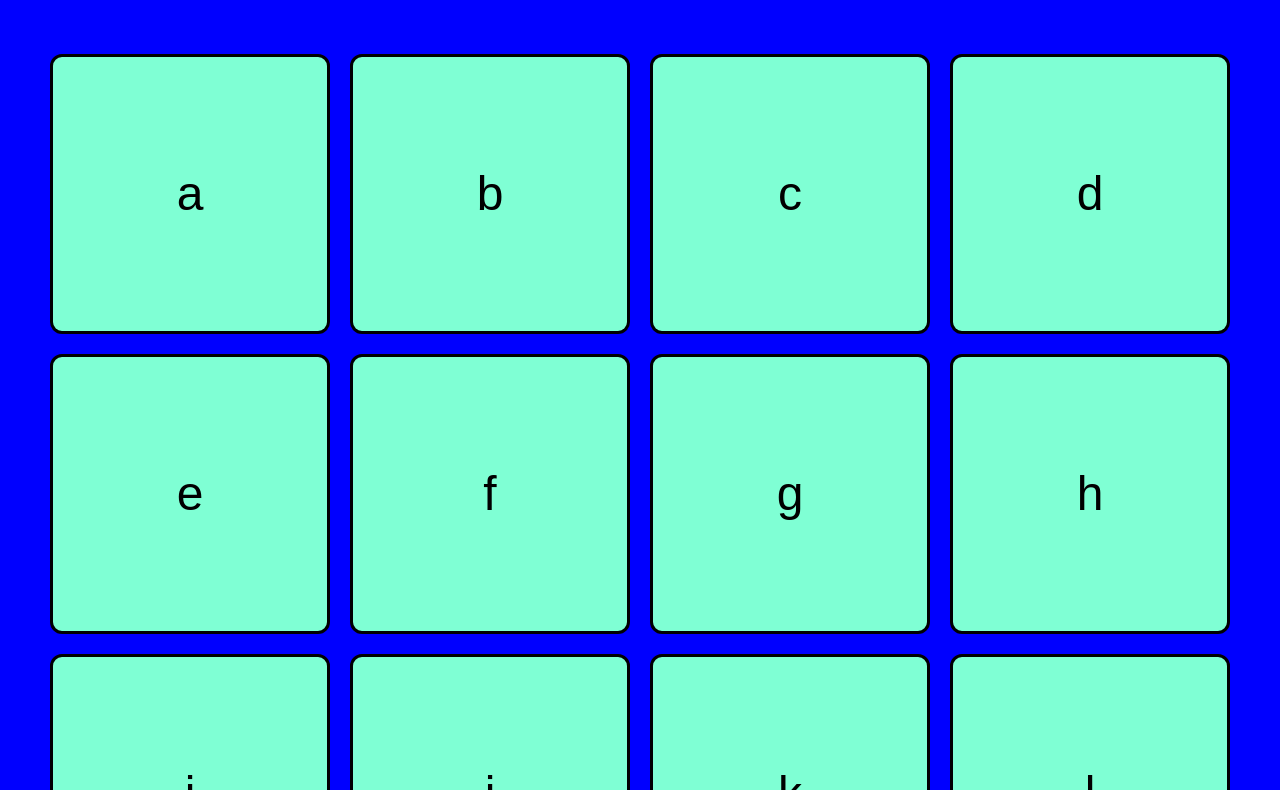
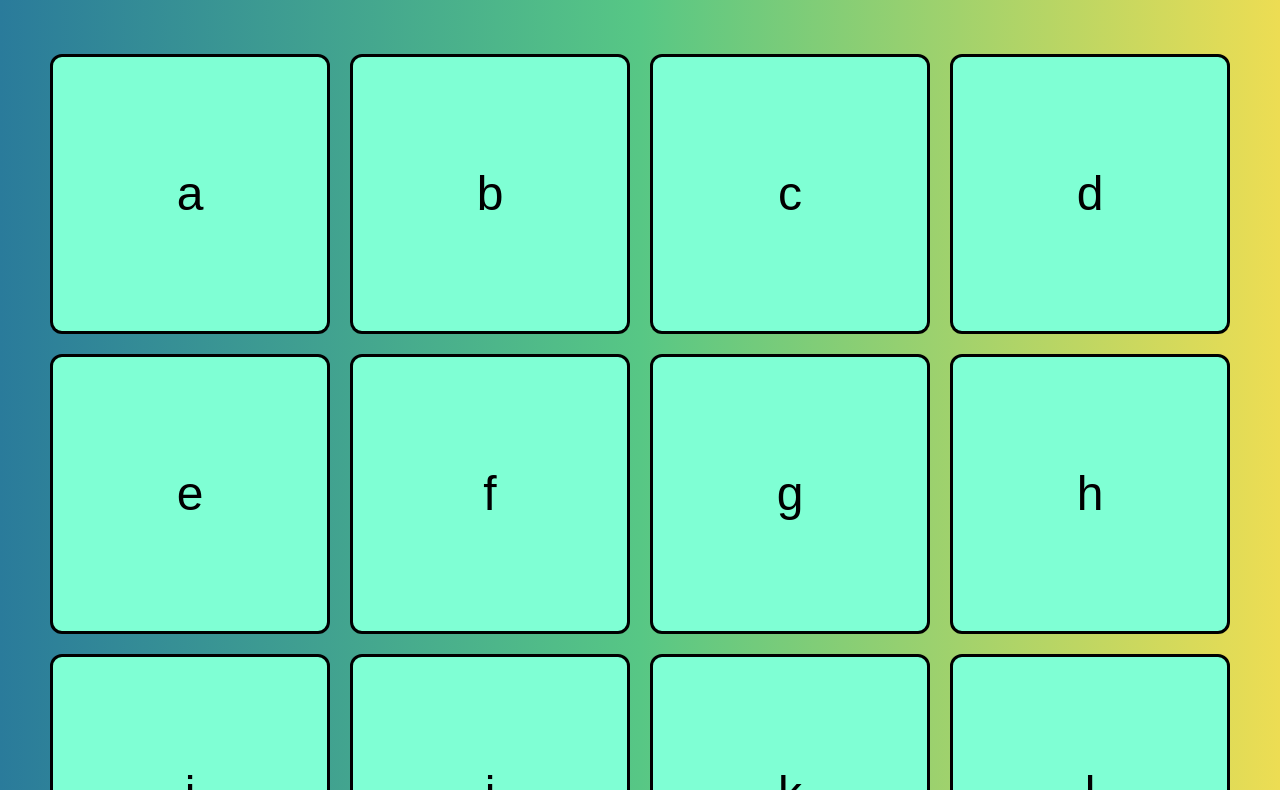
Before and after one commit to balaji811/html-alphabtes2, a plain HTML site: page index.html in a window 1280 px wide. Shown: the part 434-1224 px from the top of the page. Drawn offline with nearby package versions, Linux system fonts and the light colour scheme.

Commit message:
Update style.css

```diff
--- a/style.css
+++ b/style.css
@@ -1,5 +1,6 @@
 body{
-    background-color: blue;
+    background: #2A7B9B;
+background: linear-gradient(90deg, rgba(42, 123, 155, 1) 0%, rgba(87, 199, 133, 1) 50%, rgba(237, 221, 83, 1) 100%);
 }
 
 .head{
```
